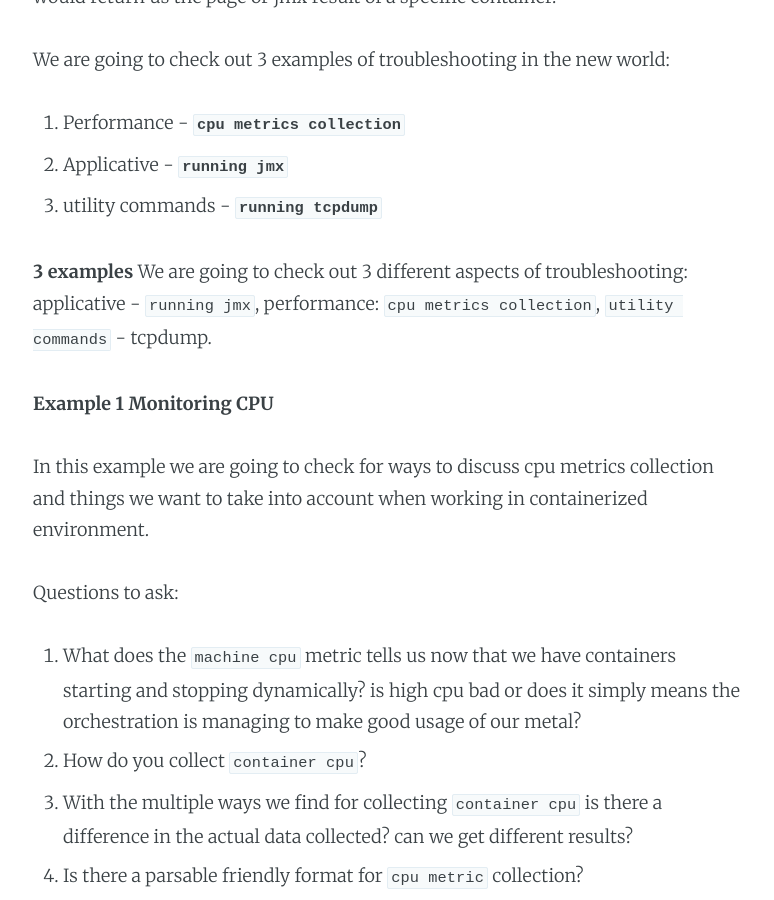
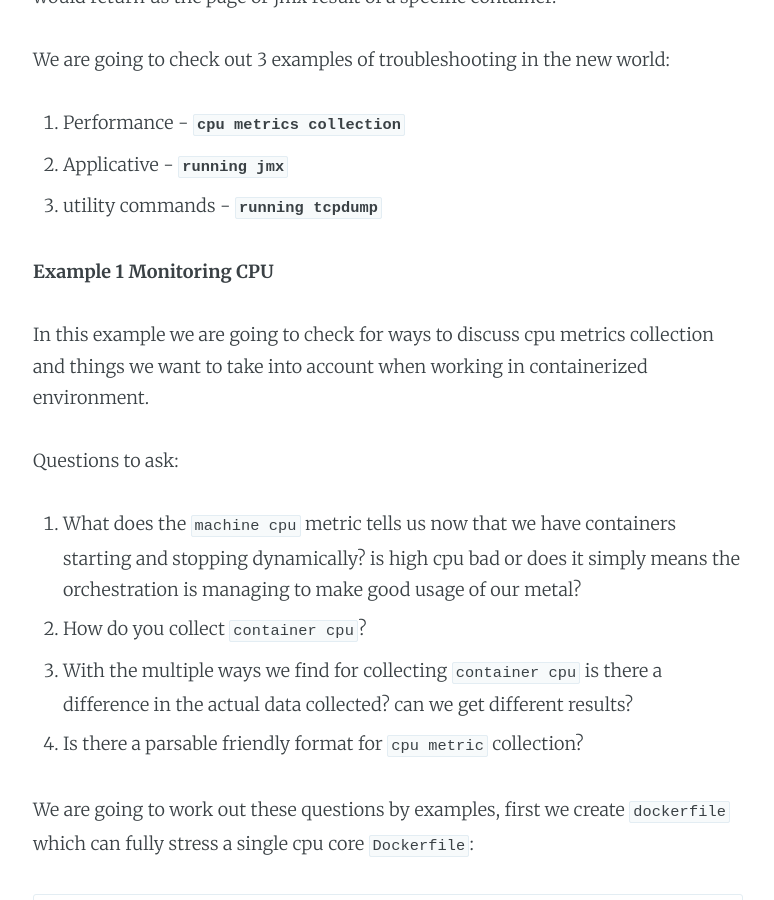
Before and after one commit to LivePersonInc/techblog, a Jekyll site: the page built from _posts/2016/2016-01-26-docker-adoption-pathway-part02.md, in a window 1280 px wide and 900 px high, scrolled down 1782 px. Shown: the whole window, without its empty margins (252-1026 px from the left). Built offline with Jekyll 4.4.1, drawn with Linux system fonts in a browser that asks for light colours; comment, search, counter and statistics services are not loaded.

Commit message:
+temporary publish part 2

```diff
--- a/_posts/2016/2016-01-26-docker-adoption-pathway-part02.md
+++ b/_posts/2016/2016-01-26-docker-adoption-pathway-part02.md
@@ -26,8 +26,6 @@
 1. Performance - **`cpu metrics collection`**
 1. Applicative - **`running jmx`**
 1. utility commands - **`running tcpdump`**
-
-**3 examples** We are going to check out 3 different aspects of troubleshooting: applicative - `running jmx`, performance: `cpu metrics collection`, `utility commands` - tcpdump.
 
 **Example 1 Monitoring CPU**
 
```
